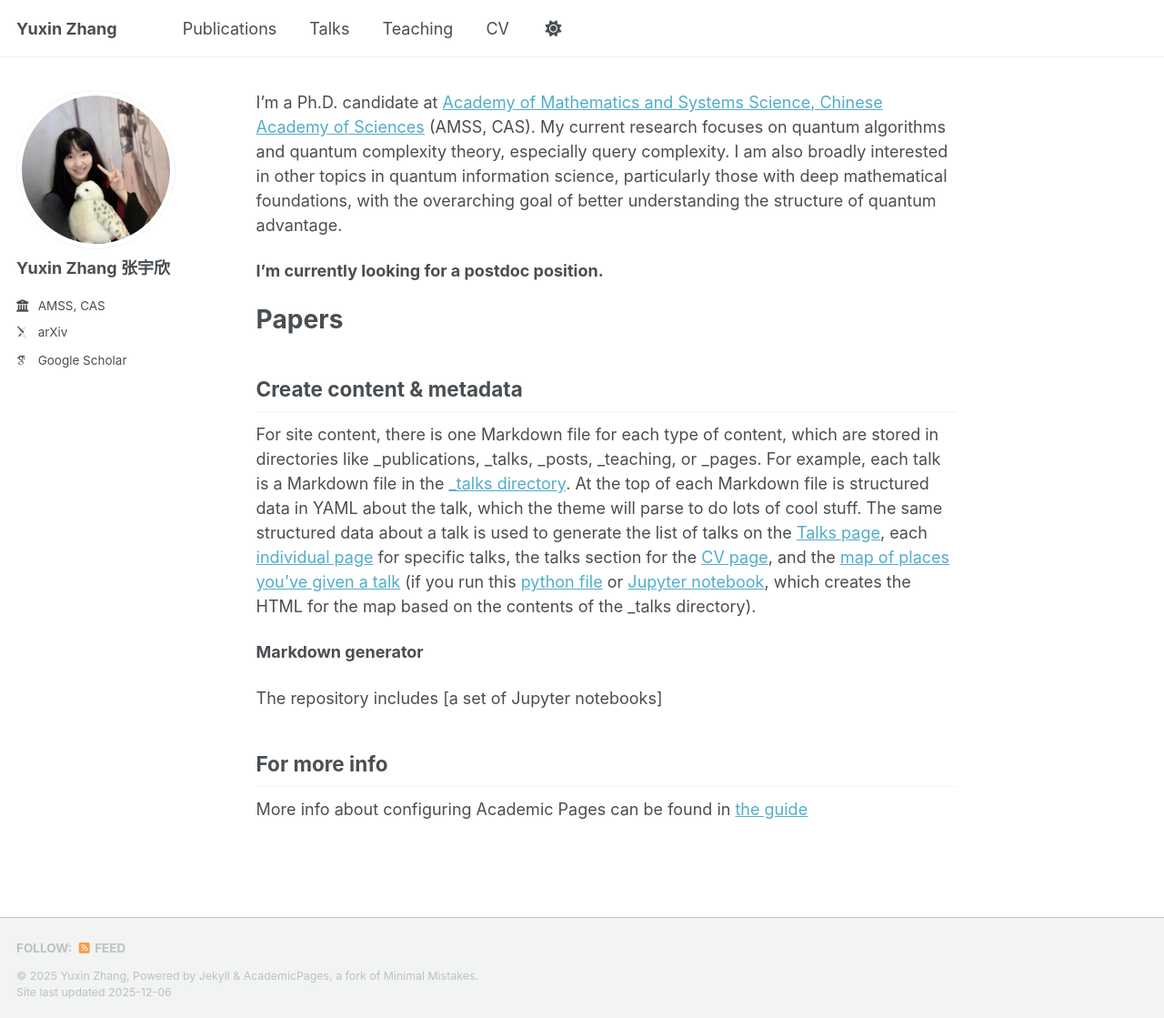
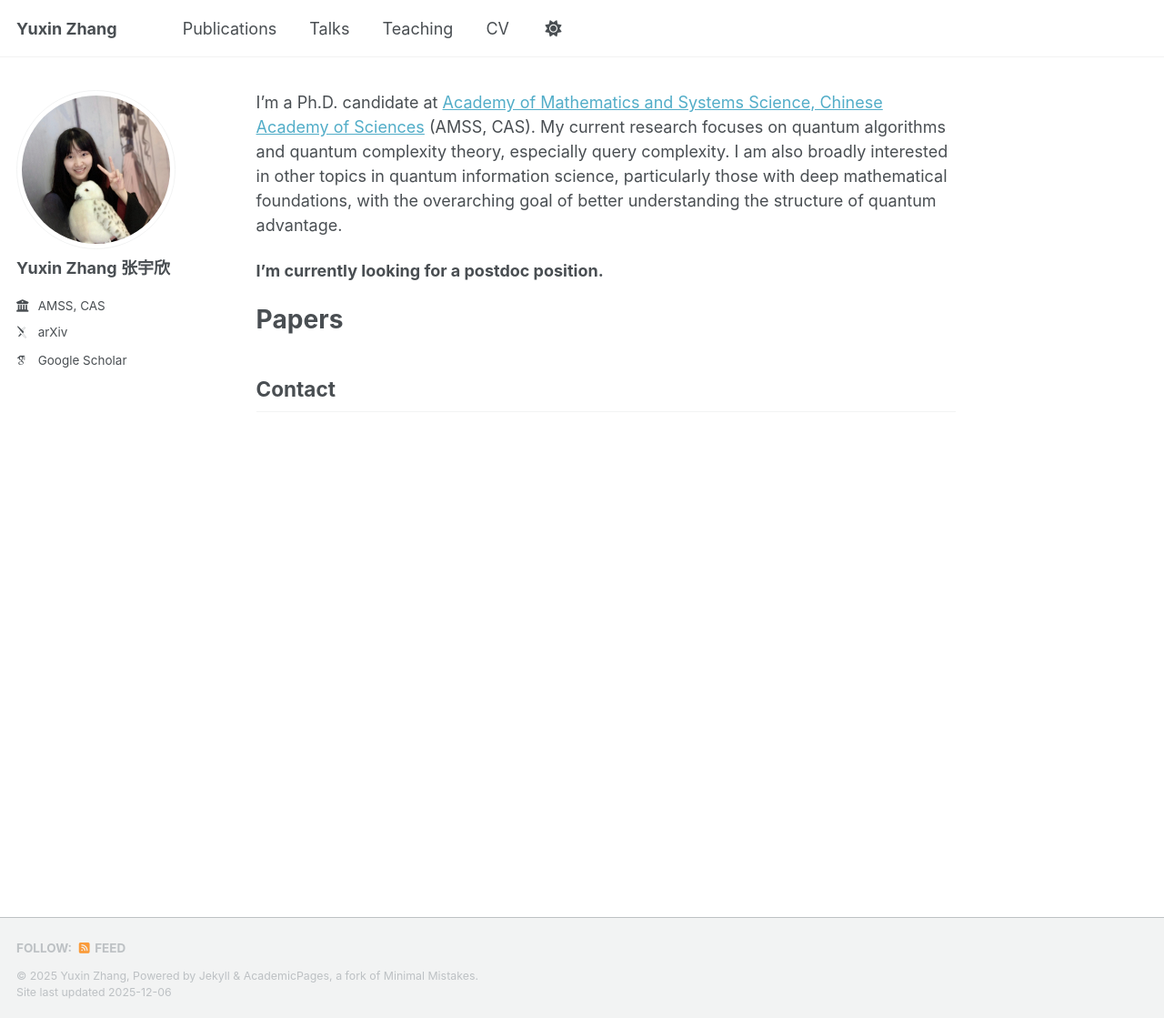
Before and after one commit to yuxinzhangmath/yuxinzhangmath.github.io, a Jekyll site: the page built from _pages/about.md, in a window 1280 px wide and 1119 px high. Shown: the whole window at 91% size. Built offline with Jekyll 4.4.1, drawn with Linux system fonts in a browser that asks for light colours; some web fonts are replaced; a script bundle is joined from its source files by our own code; library files that are not in the unit come from our copies.

Commit message:
Update about.md

```diff
--- a/_pages/about.md
+++ b/_pages/about.md
@@ -18,15 +18,7 @@ My current research focuses on quantum algorithms and quantum complexity theory,
 
 
 
-Create content & metadata
-------
-For site content, there is one Markdown file for each type of content, which are stored in directories like _publications, _talks, _posts, _teaching, or _pages. For example, each talk is a Markdown file in the [_talks directory](https://github.com/academicpages/academicpages.github.io/tree/master/_talks). At the top of each Markdown file is structured data in YAML about the talk, which the theme will parse to do lots of cool stuff. The same structured data about a talk is used to generate the list of talks on the [Talks page](https://academicpages.github.io/talks), each [individual page](https://academicpages.github.io/talks/2012-03-01-talk-1) for specific talks, the talks section for the [CV page](https://academicpages.github.io/cv), and the [map of places you've given a talk](https://academicpages.github.io/talkmap.html) (if you run this [python file](https://github.com/academicpages/academicpages.github.io/blob/master/talkmap.py) or [Jupyter notebook](https://github.com/academicpages/academicpages.github.io/blob/master/talkmap.ipynb), which creates the HTML for the map based on the contents of the _talks directory).
-
-**Markdown generator**
-
-The repository includes [a set of Jupyter notebooks]
 
 
-For more info
-------
-More info about configuring Academic Pages can be found in [the guide](https://academicpages.github.io/markdown/)
+
+## Contact
```
